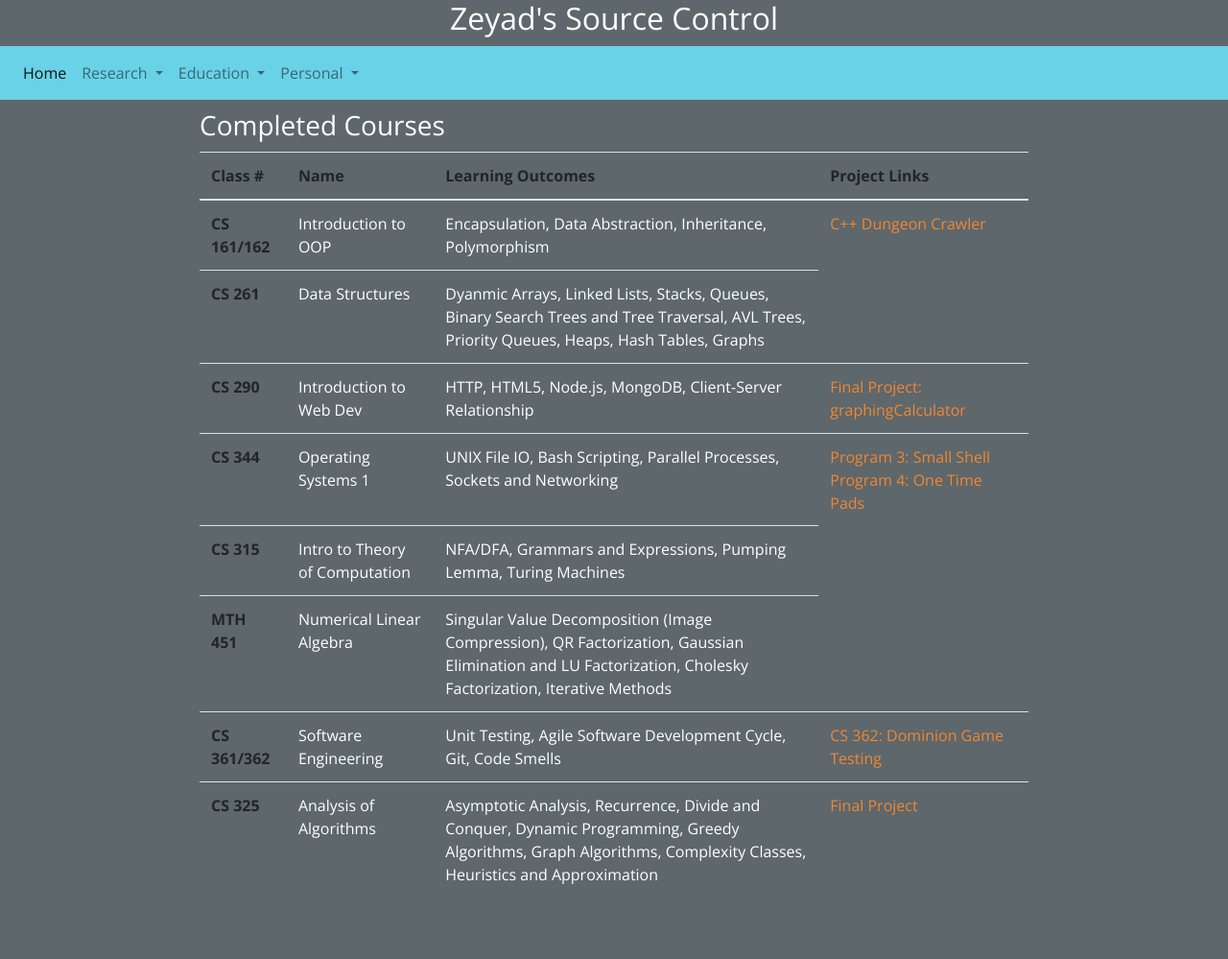
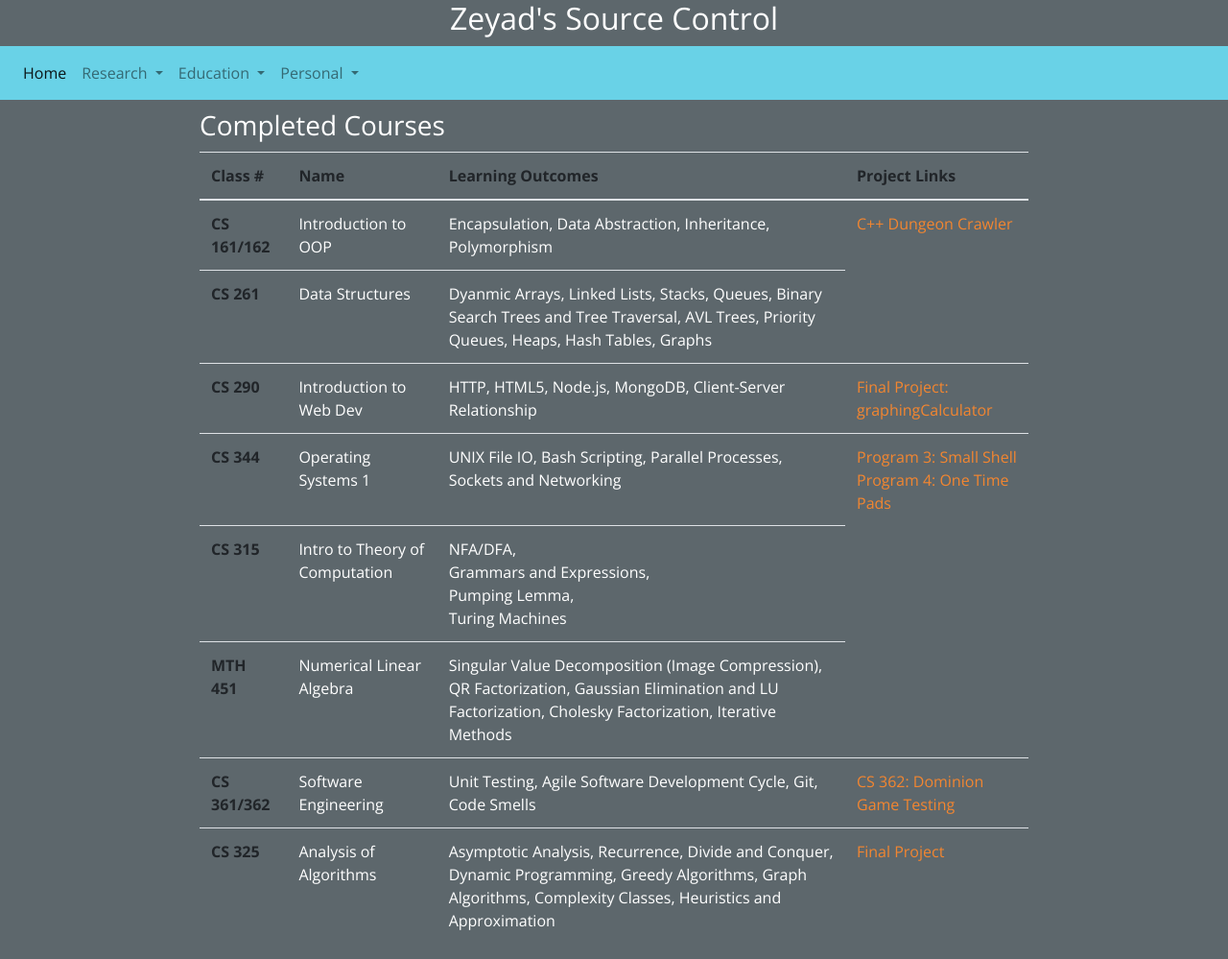
Before and after one commit to zshureih/zshureih.github.io, a Jekyll site: the page built from content/Education/classList.html, in a window 1280 px wide. Shown: the whole page at 96% size. Built offline with Jekyll 4.4.1, drawn with Linux system fonts in a browser that asks for light colours; before the commit the page ends 951 px from its top, so only the background shows below that.

Commit message:
adding breaks

```diff
--- a/content/Education/classList.html
+++ b/content/Education/classList.html
@@ -50,6 +50,7 @@ title: Classes
                     <a href="https://github.com/zshureih/smallShell">
                         Program 3: Small Shell
                     </a>
+                    <br>
                     <a href="https://github.com/zshureih/OTP">
                         Program 4: One Time Pads
                     </a>
@@ -58,7 +59,11 @@ title: Classes
             <tr>
                 <th scope="row">CS 315</th>
                 <td>Intro to Theory of Computation</td>
-                <td>NFA/DFA, Grammars and Expressions, Pumping Lemma, Turing Machines</td>
+                <td>    NFA/DFA,
+                    <br>Grammars and Expressions,
+                    <br>Pumping Lemma,
+                    <br>Turing Machines
+                </td>
             </tr>
             <tr>
                 <th scope="row">MTH 451</th>
```
